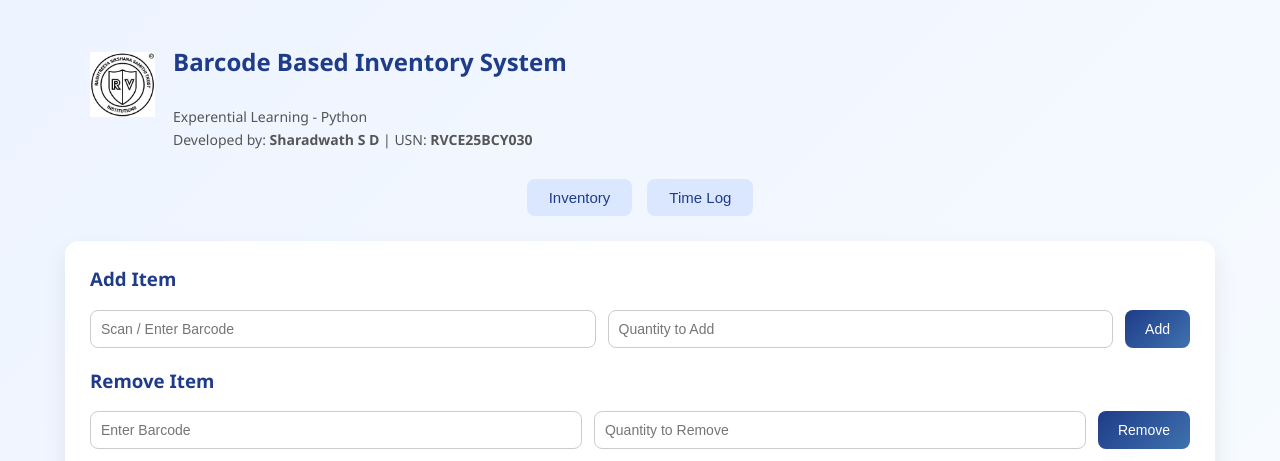
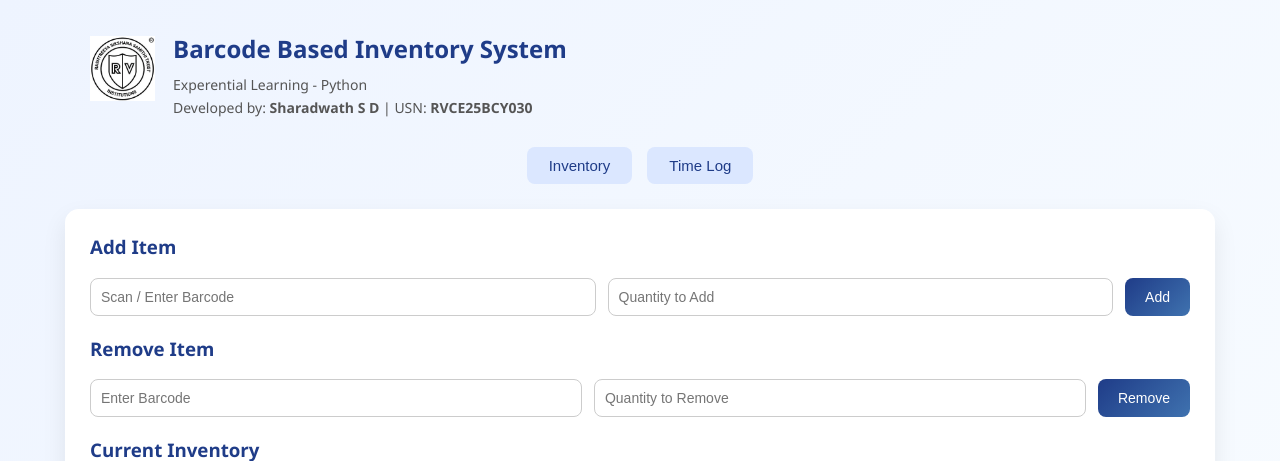
Before and after one commit to sharadwath362-netizen/BCIL, a Flask app: page / in a window 1280 px wide. Shown: the top 461 px of the page. Run offline with Flask 3, Linux system fonts and the light colour scheme; data that the repository does not hold is empty.

Commit message:
Update style.css

```diff
--- a/static/style.css
+++ b/static/style.css
@@ -16,7 +16,8 @@ body > * {
 /* Heading */
 h2 {
     text-align: center;
-    padding: 25px 0;
+    padding: 12px 0 6px 0;  /* reduced bottom padding */
+    margin-bottom: 4px;    /* reduce gap below title */
     color: #1f3c88;
 }
 
```
